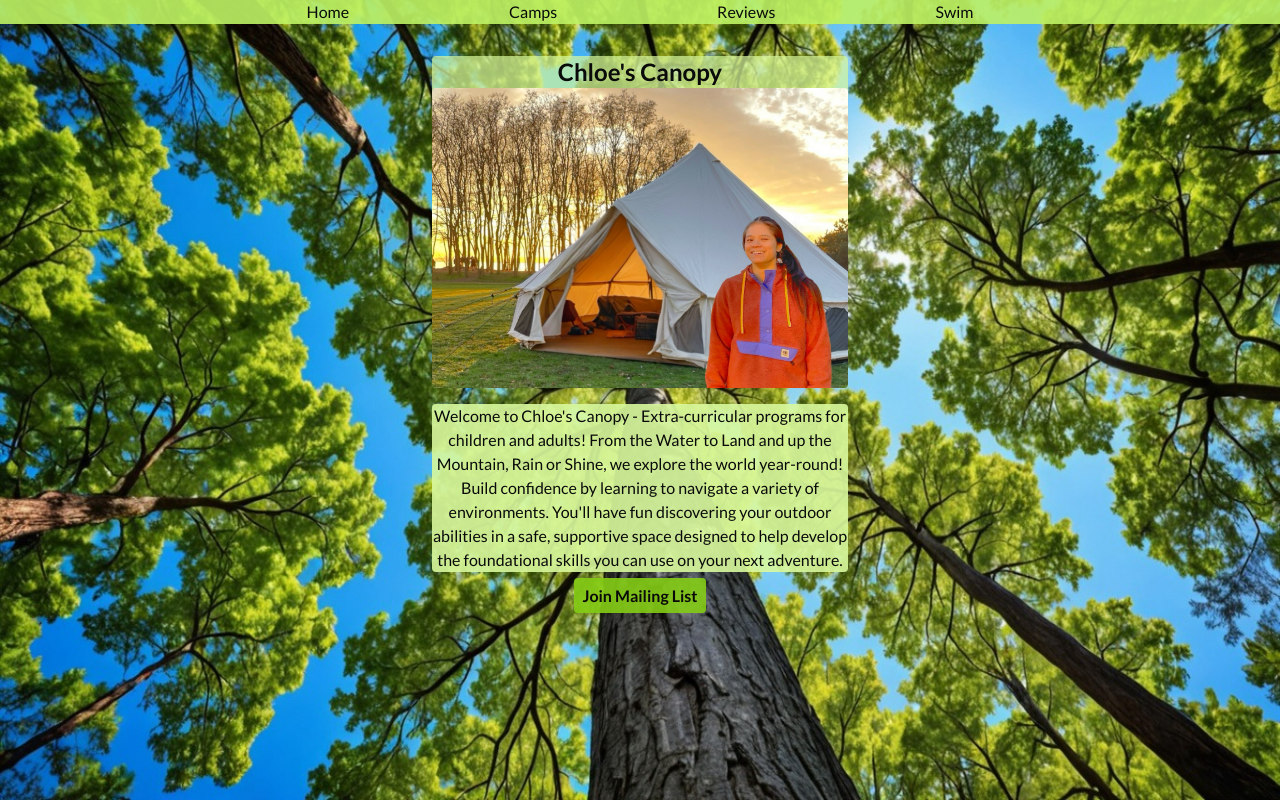
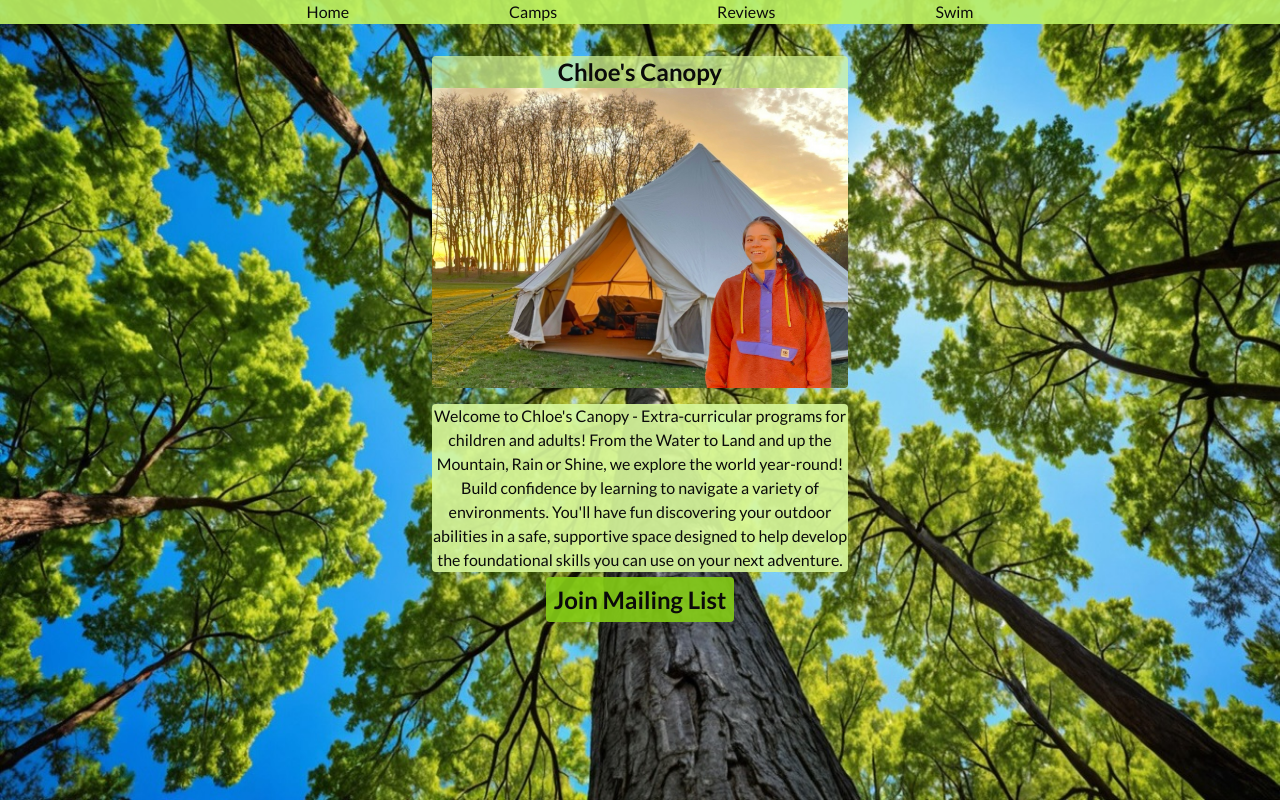
Before and after one commit to NoahNim/chloescanopy, a Next.js app: page / in a window 1280 px wide. Built offline with nearby package versions, Linux system fonts and the light colour scheme.

Commit message:
add mailing list links to home page, and camp sign up form link to camp page

```diff
--- a/app/camps/page.tsx
+++ b/app/camps/page.tsx
@@ -7,7 +7,7 @@ export default function Camps() {
             <h1 className="text-center font-bold text-2xl"><b>2025 Summer Camp Details</b></h1>
             <div className="text-center m-3">
                 <b>
-                    <a href="https://docs.google.com/forms/d/e/1FAIpQLSeivVl2FR8R-shYEYyLsBf58-zdyPukTi0XGf39vJO4wr4_2Q/viewform" target="_blank" className="bg-lime-500/90 border-solid rounded p-2">Enroll Here</a>
+                    <a href="https://docs.google.com/forms/d/e/1FAIpQLScWji_cy3fVgNh6z61WhP2uSSQyliT-XjF4dH0UKDCk6KN2fw/viewform" target="_blank" className="bg-lime-500/90 border-solid rounded p-2 font-bold text-2xl">Enroll Here</a>
                 </b>
             </div>
             <div className="grid grid-cols-1 md:grid-cols-2 gap-6 border-solid p-4 max-w-6xl mx-auto">
--- a/app/page.tsx
+++ b/app/page.tsx
@@ -17,7 +17,7 @@ export default function Home() {
       </div>
       <div className="text-center m-3">
         <b>
-          <a href="https://docs.google.com/forms/d/e/1FAIpQLSeivVl2FR8R-shYEYyLsBf58-zdyPukTi0XGf39vJO4wr4_2Q/viewform" target="_blank" className="bg-lime-500/90 border-solid rounded p-2">Join Mailing List</a>
+          <a href="https://docs.google.com/forms/d/e/1FAIpQLSeivVl2FR8R-shYEYyLsBf58-zdyPukTi0XGf39vJO4wr4_2Q/viewform" target="_blank" className="bg-lime-500/90 border-solid rounded p-2 font-bold text-2xl">Join Mailing List</a>
         </b>
       </div>
     </div>
```
